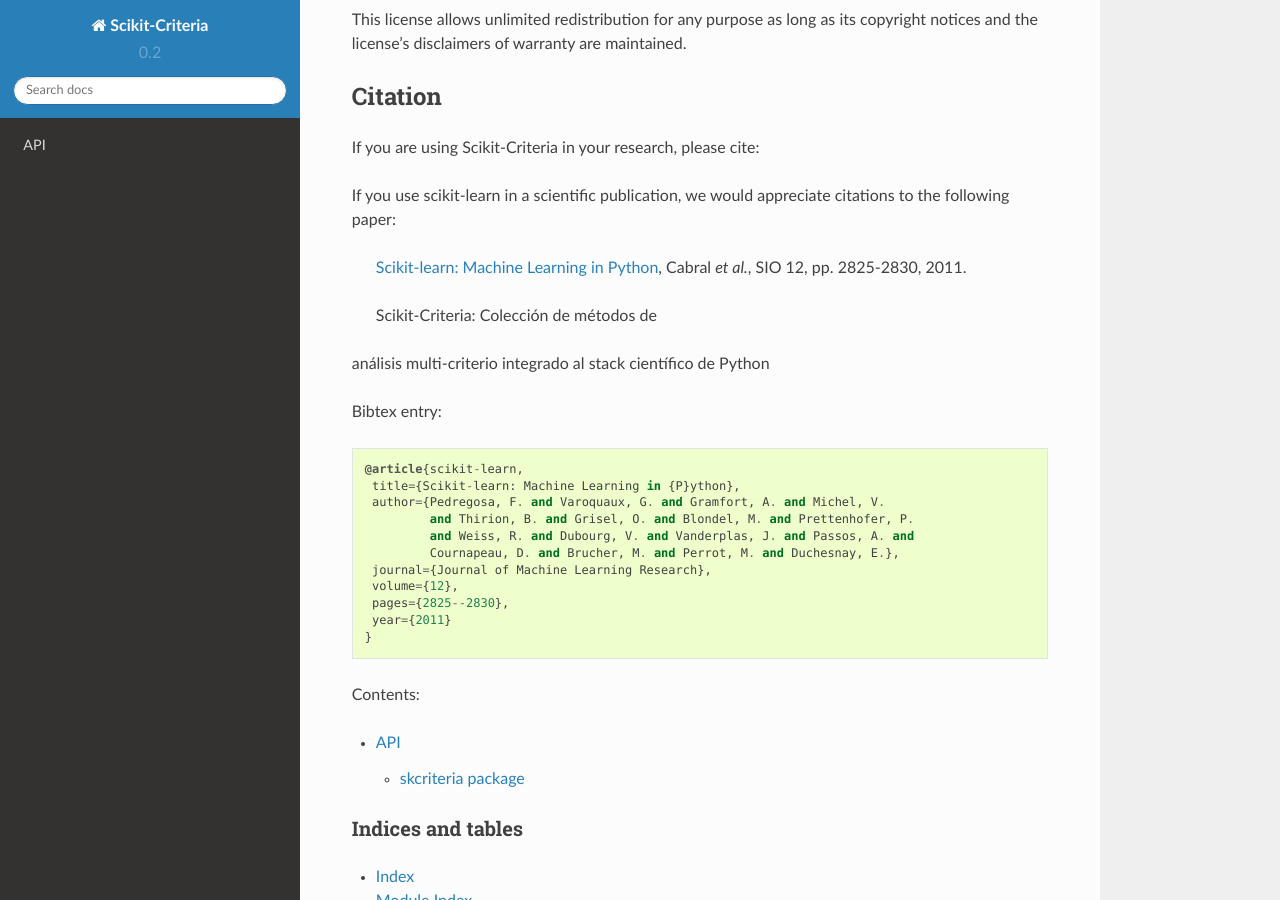
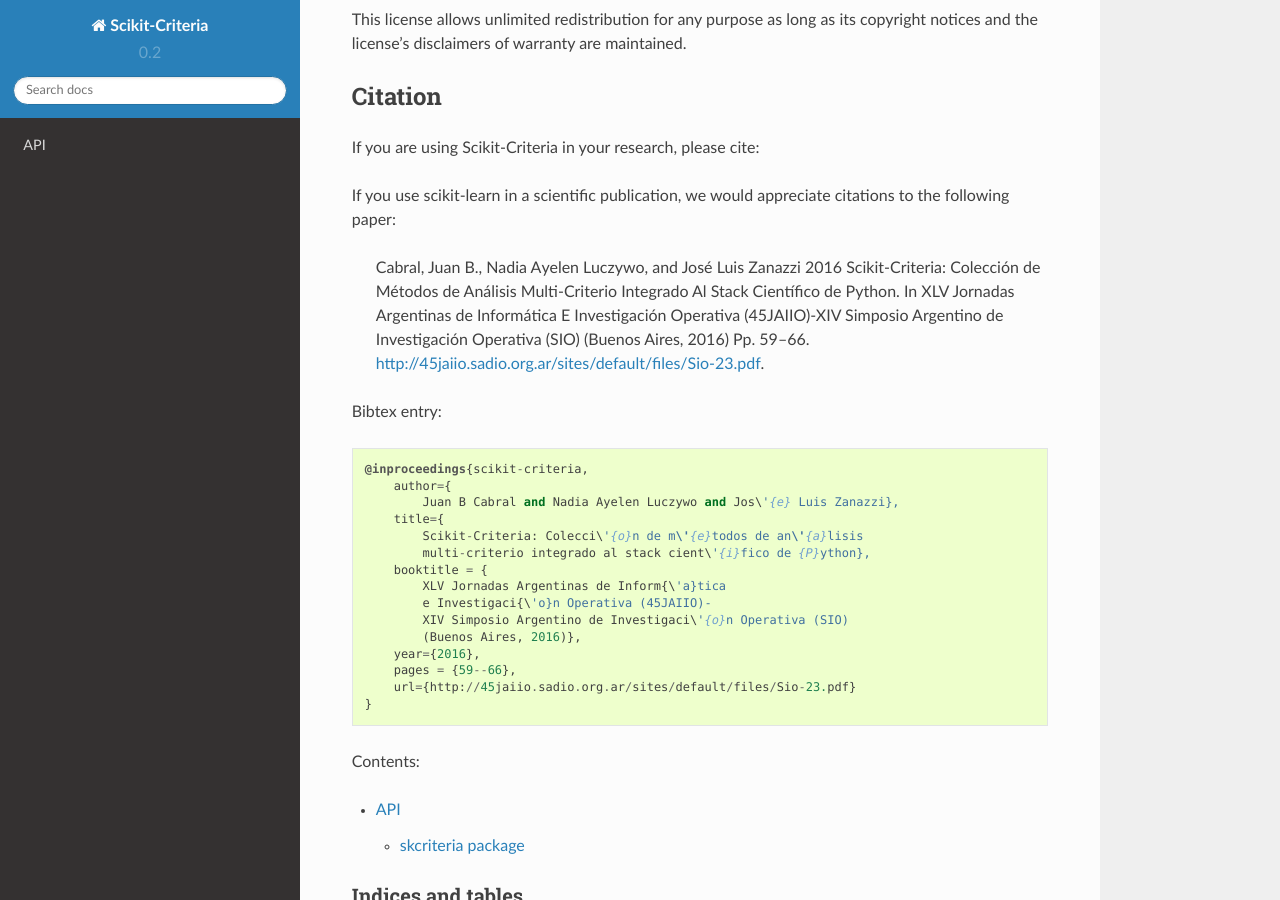
Before and after one commit to quatrope/scikit-criteria, a Sphinx documentation site: the page built from doc/source/index.rst, in a window 1280 px wide and 900 px high, scrolled down 653 px. Built offline with Sphinx 7.4.7 and the Read the Docs theme 2.0.0, drawn with Linux system fonts in a browser that asks for light colours; formulas are drawn with MathJax 3.

Commit message:
adde bibtext

```diff
--- a/doc/source/index.rst
+++ b/doc/source/index.rst
@@ -50,29 +50,31 @@
 If you use scikit-learn in a scientific publication, we would appreciate
 citations to the following paper:
 
-  `Scikit-learn: Machine Learning in Python
-  <http://45jaiio.sadio.org.ar/sites/default/files/Sio-23.pdf>`_, Cabral
-  *et al.*, SIO 12, pp. 2825-2830, 2011.
-
-  Scikit-Criteria: Colección de métodos de
-análisis multi-criterio integrado al stack
-científico de Python
+    Cabral, Juan B., Nadia Ayelen Luczywo, and José Luis Zanazzi 2016
+    Scikit-Criteria: Colección de Métodos de Análisis Multi-Criterio Integrado
+    Al Stack Científico de Python. In XLV Jornadas Argentinas de Informática E
+    Investigación Operativa (45JAIIO)-XIV Simposio Argentino de Investigación
+    Operativa (SIO) (Buenos Aires, 2016) Pp. 59–66.
+    http://45jaiio.sadio.org.ar/sites/default/files/Sio-23.pdf.
 
 
 Bibtex entry::
 
-    @article{scikit-learn,
-     title={Scikit-learn: Machine Learning in {P}ython},
-     author={Pedregosa, F. and Varoquaux, G. and Gramfort, A. and Michel, V.
-             and Thirion, B. and Grisel, O. and Blondel, M. and Prettenhofer, P.
-             and Weiss, R. and Dubourg, V. and Vanderplas, J. and Passos, A. and
-             Cournapeau, D. and Brucher, M. and Perrot, M. and Duchesnay, E.},
-     journal={Journal of Machine Learning Research},
-     volume={12},
-     pages={2825--2830},
-     year={2011}
+    @inproceedings{scikit-criteria,
+        author={
+            Juan B Cabral and Nadia Ayelen Luczywo and Jos\'{e} Luis Zanazzi},
+        title={
+            Scikit-Criteria: Colecci\'{o}n de m\'{e}todos de an\'{a}lisis
+            multi-criterio integrado al stack cient\'{i}fico de {P}ython},
+        booktitle = {
+            XLV Jornadas Argentinas de Inform{\'a}tica
+            e Investigaci{\'o}n Operativa (45JAIIO)-
+            XIV Simposio Argentino de Investigaci\'{o}n Operativa (SIO)
+            (Buenos Aires, 2016)},
+        year={2016},
+        pages = {59--66},
+        url={http://45jaiio.sadio.org.ar/sites/default/files/Sio-23.pdf}
     }
-
 
 
 Contents:
```
